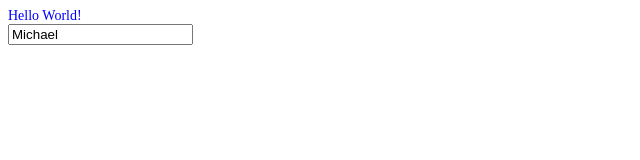
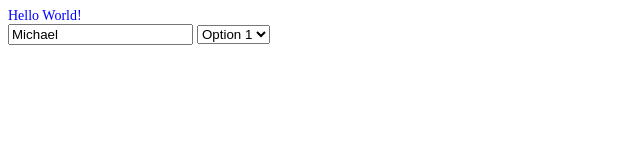
Before and after one commit to JavascriptLibrary/Games, a plain HTML site: page JavascriptGame/GameWeb/Index.htm in a window 1280 px wide. Shown: the whole page, without its empty margins (0-640 px from the left). Drawn offline with nearby package versions, Linux system fonts and the light colour scheme.

Commit message:
adding dropdown

```diff
--- a/JavascriptGame/GameWeb/Index.htm
+++ b/JavascriptGame/GameWeb/Index.htm
@@ -9,5 +9,9 @@
 <body>
     <div class="header">Hello World!</div>
     <input type="text" id="inputText" maxlength="100"  />
+    <select id="inputSelect">
+        <option value="1">Option 1</option>
+        <option value="2">Option 2</option>
+    </select>
 </body>
 </html>
```
Also changed, not shown: 1 other file.
